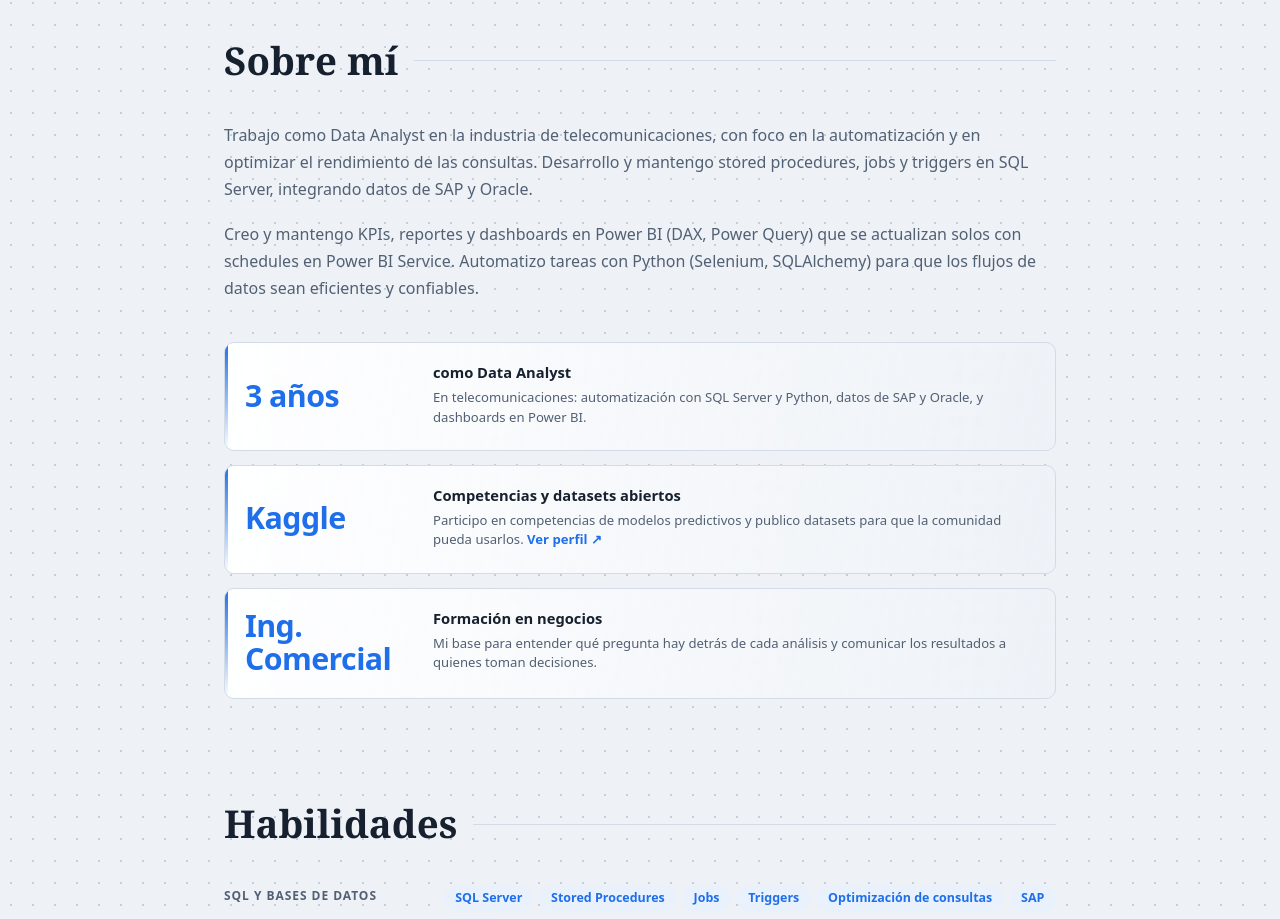
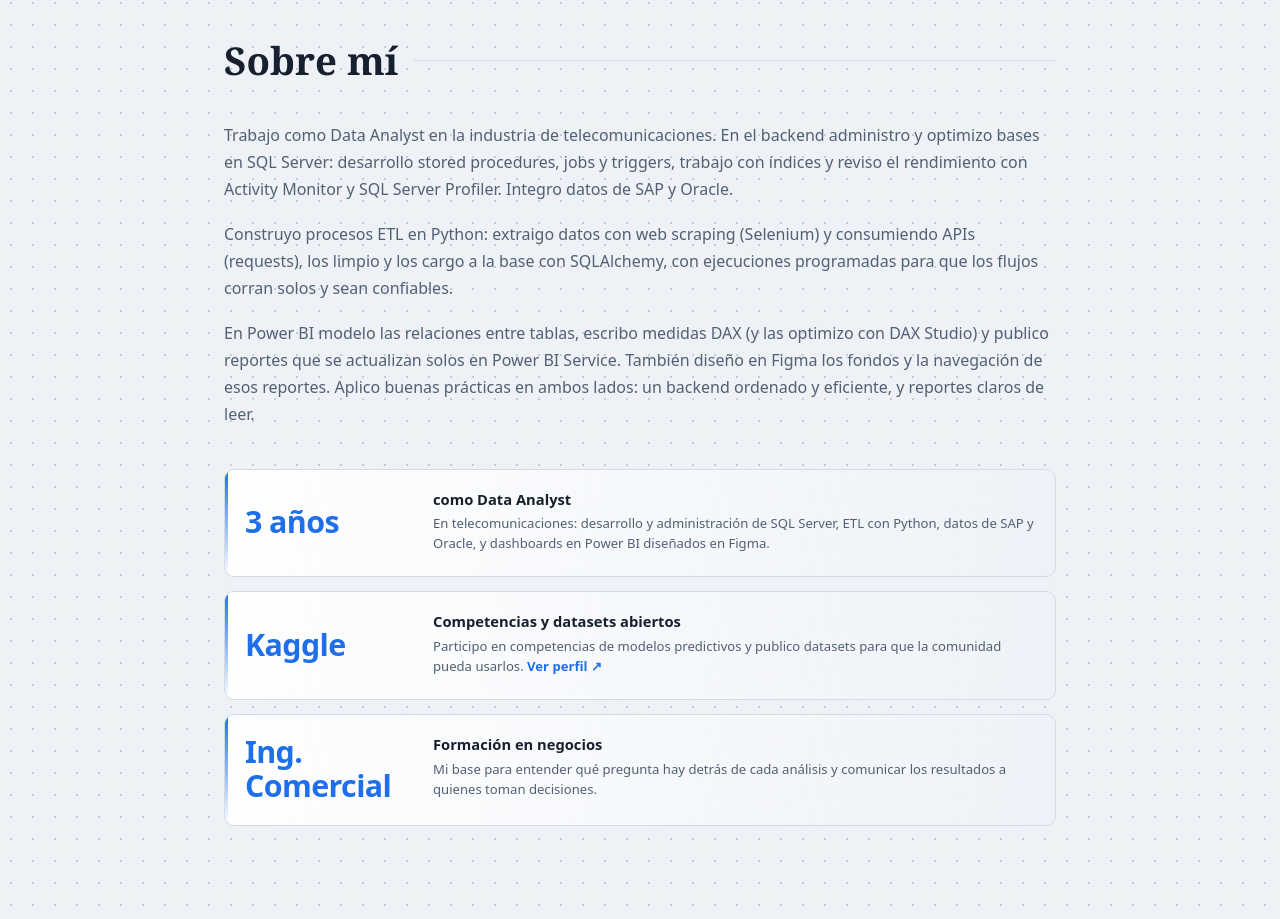
Before and after one commit to rrdiegoisaac/portfolio, a React (Vite) app: page / in a window 1280 px wide. Shown: the part 800-1719 px from the top of the page. Built offline with nearby package versions, Linux system fonts and the light colour scheme.

Commit message:
feat(sobre-mi): detallar SQL Server, ETL con Python y diseño de reportes

```diff
--- a/src/components/About.jsx
+++ b/src/components/About.jsx
@@ -5,7 +5,7 @@ const destacados = [
   {
     cifra: '3 años',
     titulo: 'como Data Analyst',
-    texto: 'En telecomunicaciones: automatización con SQL Server y Python, datos de SAP y Oracle, y dashboards en Power BI.',
+    texto: 'En telecomunicaciones: desarrollo y administración de SQL Server, ETL con Python, datos de SAP y Oracle, y dashboards en Power BI diseñados en Figma.',
   },
   {
     cifra: 'Kaggle',
@@ -26,16 +26,25 @@ function About() {
       <h2 className="home__seccion-titulo">Sobre mí</h2>
       <div className="about__text">
         <p>
-          Trabajo como Data Analyst en la industria de telecomunicaciones,
-          con foco en la automatización y en optimizar el rendimiento de
-          las consultas. Desarrollo y mantengo stored procedures, jobs y
-          triggers en SQL Server, integrando datos de SAP y Oracle.
+          Trabajo como Data Analyst en la industria de telecomunicaciones.
+          En el backend administro y optimizo bases en SQL Server: desarrollo
+          stored procedures, jobs y triggers, trabajo con índices y reviso el
+          rendimiento con Activity Monitor y SQL Server Profiler. Integro
+          datos de SAP y Oracle.
         </p>
         <p>
-          Creo y mantengo KPIs, reportes y dashboards en Power BI (DAX,
-          Power Query) que se actualizan solos con schedules en Power BI
-          Service. Automatizo tareas con Python (Selenium, SQLAlchemy)
-          para que los flujos de datos sean eficientes y confiables.
+          Construyo procesos ETL en Python: extraigo datos con web scraping
+          (Selenium) y consumiendo APIs (requests), los limpio y los cargo a
+          la base con SQLAlchemy, con
+          ejecuciones programadas para que los flujos corran solos y sean
+          confiables.
+        </p>
+        <p>
+          En Power BI modelo las relaciones entre tablas, escribo medidas DAX
+          (y las optimizo con DAX Studio) y publico reportes que se actualizan
+          solos en Power BI Service. También diseño en Figma los fondos y la
+          navegación de esos reportes. Aplico buenas prácticas en ambos lados:
+          un backend ordenado y eficiente, y reportes claros de leer.
         </p>
       </div>
 
```
